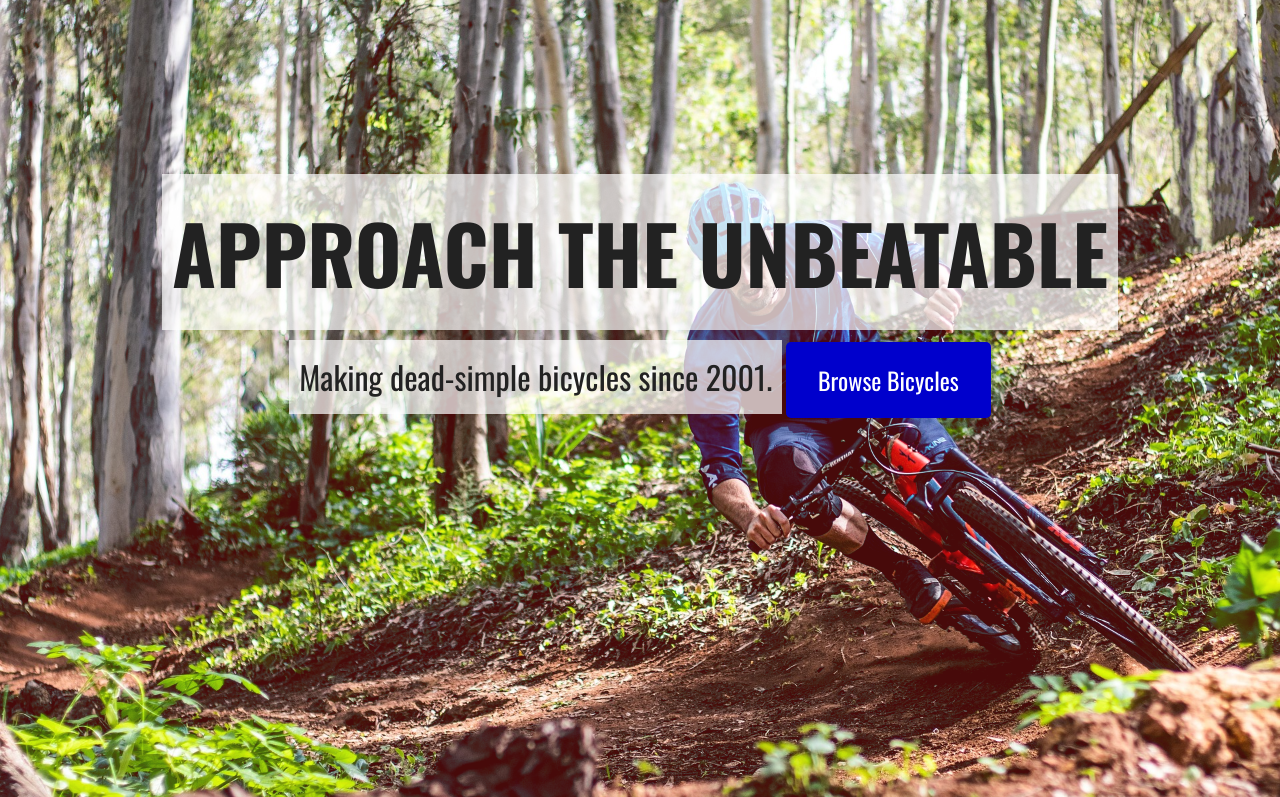
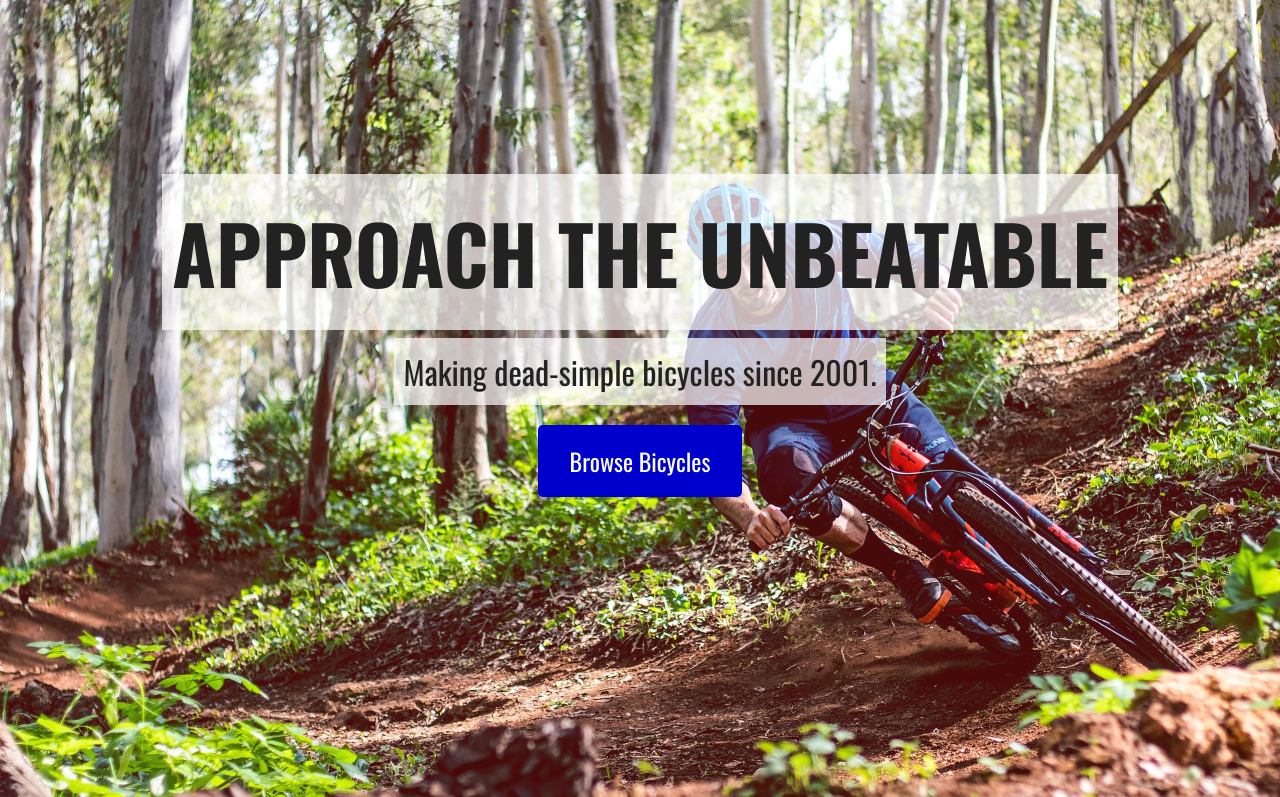
Before and after one commit to ans0ny/personal-web, a plain HTML site: page webdesignbook/index.html in a window 1280 px wide. Shown: the part 96-893 px from the top of the page. Drawn offline with nearby package versions, Linux system fonts and the light colour scheme; some packages are replaced by stand-ins of ours.

Commit message:
fixed homepage title styling

```diff
--- a/webdesignbook/index.html
+++ b/webdesignbook/index.html
@@ -27,7 +27,7 @@
         <div id="home" class="home-content wrapper big-bg">
             <div class="home-content-text">
             <h2 class="page-title">Approach the Unbeatable</h2>
-            <p>Making dead-simple bicycles since 2001.</p>
+            <p><span>Making dead-simple bicycles since 2001.</span></p>
             <a class="button" href="bicycle.html">Browse Bicycles</a>
             </div>
         </div>
--- a/webdesignbook/styles/style.css
+++ b/webdesignbook/styles/style.css
@@ -78,7 +78,7 @@ img {
     padding-top: 15%;
 }
 
-.home-content-text * {
+.home-content-text h2 {
     display: inline-block;
     padding: 10px 10px;
     background-color: rgba(255,255,255,0.7);
@@ -86,7 +86,12 @@ img {
 
 .home-content p {
     font-size: 2rem;
-    margin: 10px 0 42px;
+    margin: 15px 0 42px;
+}
+
+.home-content p span {
+    background-color: rgba(255,255,255,0.7);
+    padding: 10px;
 }
 
 /* Page Title */
```
